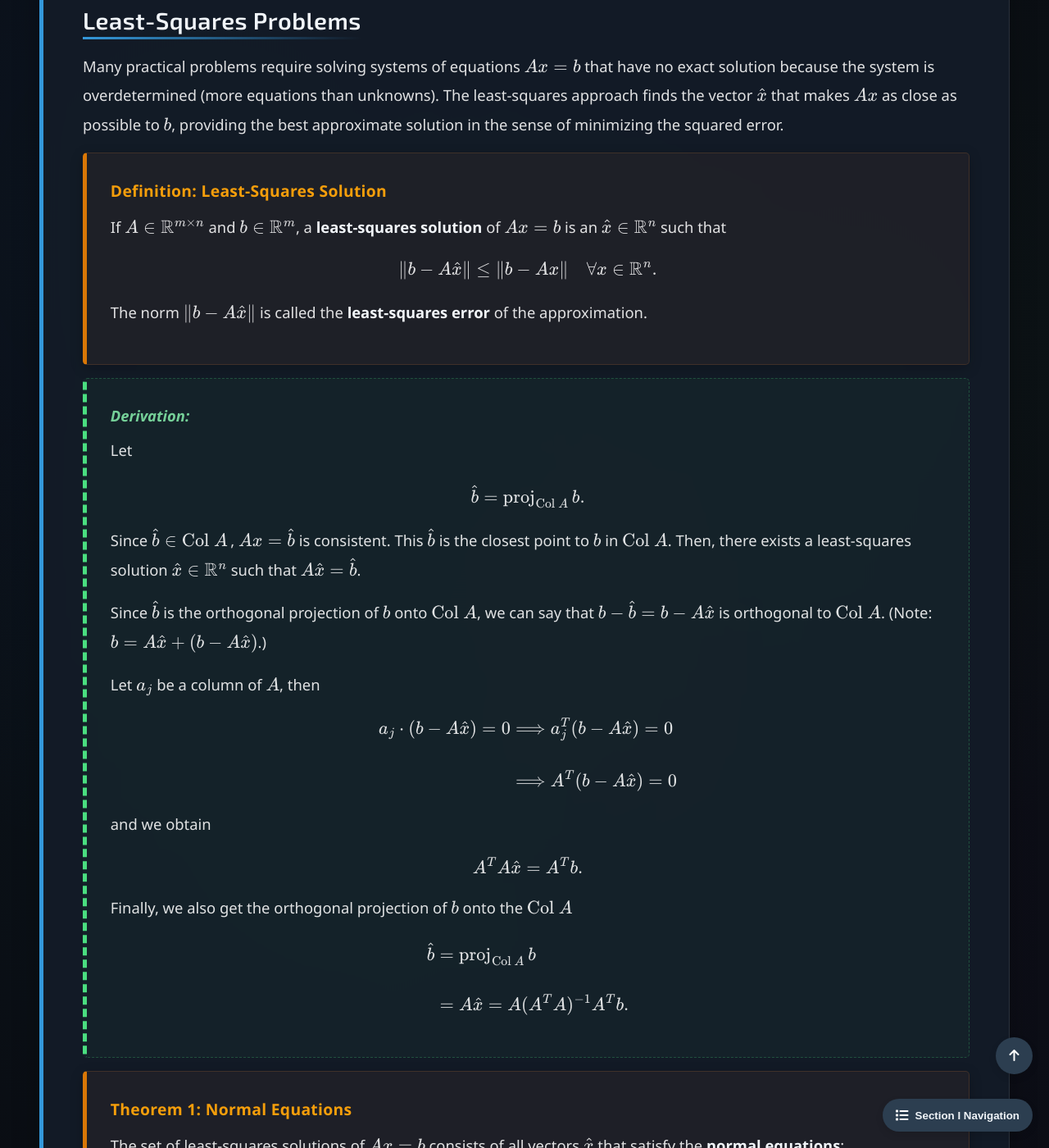
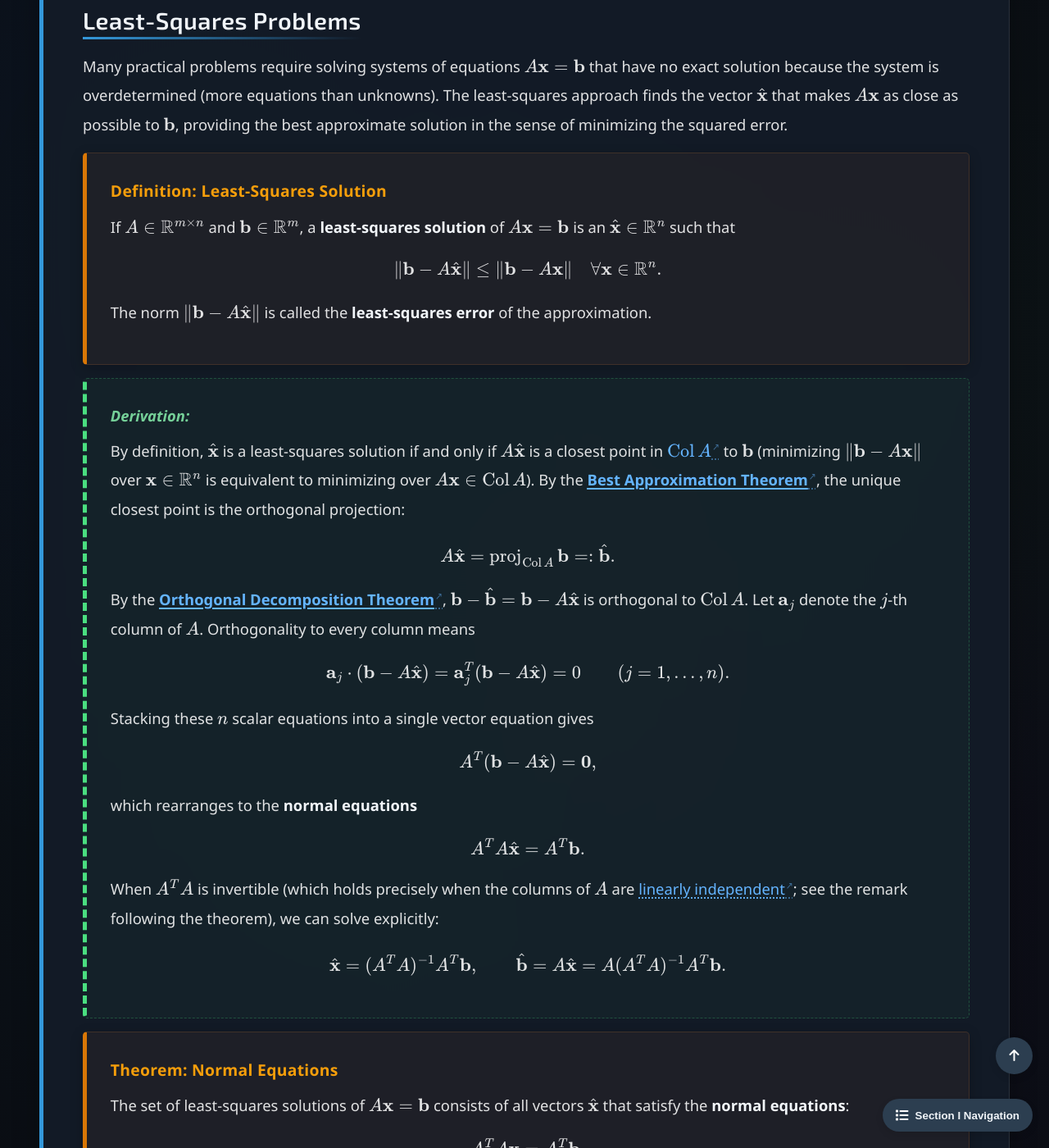
Before and after one commit to Yusukey01/yusukey01.github.io, a Jekyll site: the page built from Mathematics/Linear_algebra/leastsquares.html, in a window 1280 px wide and 1400 px high, scrolled down 712 px. Shown: the whole window at 82% size. Built offline with Jekyll 4.4.1, drawn with Linux system fonts in a browser that asks for light colours; some of the changed text lies outside the part shown.

Commit message:
new linalg-8

```diff
--- a/Mathematics/Linear_algebra/leastsquares.html
+++ b/Mathematics/Linear_algebra/leastsquares.html
@@ -30,114 +30,110 @@ uses_python: false
                 <h2>Least-Squares Problems</h2>
 
                  <p>
-                    Many practical problems require solving systems of equations \(Ax = b\) that have no exact solution
+                    Many practical problems require solving systems of equations \(A\mathbf{x} = \mathbf{b}\) that have no exact solution
                     because the system is overdetermined (more equations than unknowns). The least-squares approach finds
-                    the vector \(\hat{x}\) that makes \(Ax\) as close as possible to \(b\), providing the best approximate
+                    the vector \(\hat{\mathbf{x}}\) that makes \(A\mathbf{x}\) as close as possible to \(\mathbf{b}\), providing the best approximate
                     solution in the sense of minimizing the squared error.
                 </p>
 
-                <div class="theorem">
+                <div class="theorem" id="D-least_squares_solution">
                     <span class="theorem-title">Definition: Least-Squares Solution</span>
                     <p>
-                        If \(A \in \mathbb{R}^{m \times n}\) and \(b \in \mathbb{R}^m\), a <strong>least-squares solution</strong> of
-                        \(Ax = b\) is an \(\hat{x} \in \mathbb{R}^n\) such that
+                        If \(A \in \mathbb{R}^{m \times n}\) and \(\mathbf{b} \in \mathbb{R}^m\), a <strong>least-squares solution</strong> of
+                        \(A\mathbf{x} = \mathbf{b}\) is an \(\hat{\mathbf{x}} \in \mathbb{R}^n\) such that
                         \[
-                        \| b - A\hat{x} \| \leq \| b - Ax \| \quad \forall x \in \mathbb{R}^n.
+                        \| \mathbf{b} - A\hat{\mathbf{x}} \| \leq \| \mathbf{b} - A\mathbf{x} \| \quad \forall \mathbf{x} \in \mathbb{R}^n.
                         \]
-                        The norm \(\| b - A\hat{x} \|\) is called the <strong>least-squares error</strong> of the approximation.
+                        The norm \(\| \mathbf{b} - A\hat{\mathbf{x}} \|\) is called the <strong>least-squares error</strong> of the approximation.
                     </p>
                 </div>
 
                 <div class="proof">
                     <span class="proof-title">Derivation:</span>
                     <p>
-                        Let
+                        By definition, \(\hat{\mathbf{x}}\) is a least-squares solution if and only if \(A\hat{\mathbf{x}}\) is a closest point in <a href="vectorspaces.html#D-column_space" class="ref-link"><strong>\(\operatorname{Col} A\)</strong></a> to \(\mathbf{b}\) (minimizing \(\|\mathbf{b} - A\mathbf{x}\|\) over \(\mathbf{x} \in \mathbb{R}^n\) is equivalent to minimizing over \(A\mathbf{x} \in \operatorname{Col} A\)). By the <a href="orthogonality.html#T-best_approximation" class="ref-link"><strong>Best Approximation Theorem</strong></a>, the unique closest point is the orthogonal projection:
                         \[
-                        \hat{b} = \text{proj}_{\text{Col }A} \, b.
-                        \]
-                        Since \(\hat{b} \in \text{Col }A \,\), \(Ax = \hat{b}\) is consistent.
-                        This \(\hat{b}\) is the closest point to \(b\) in \(\text{Col }A\).
-                        Then, there exists a least-squares solution \(\hat{x} \in \mathbb{R}^n\) such that \(A\hat{x} = \hat{b}\).
-                    </p>
-
-                    <p>
-                        Since \(\hat{b}\) is the orthogonal projection of \(b\) onto \(\text{Col }A\), we can say that \(b - \hat{b} = b - A\hat{x}\)
-                        is orthogonal to \(\text{Col }A \). (Note: \(b = A\hat{x} + (b - A\hat{x})\).)
-                    </p>
-                    <p>
-                        Let \(a_j\) be a column of \(A\), then
-                        \[
-                        \begin{align*}
-                        a_j \cdot (b-A\hat{x}) = 0
-                                &\Longrightarrow a_j^T(b-A\hat{x}) = 0 \\\\
-                                &\Longrightarrow A^T (b-A\hat{x}) = 0
-                        \end{align*}
-                        \]
-                        and we obtain
-                        \[
-                        A^TA\hat{x} = A^Tb.
+                        A\hat{\mathbf{x}} = \operatorname{proj}_{\operatorname{Col} A} \mathbf{b} =: \hat{\mathbf{b}}.
                         \]
                     </p>
                     <p>
-                        Finally, we also get the orthogonal projection of \(b\) onto the \(\text{Col } A\)
+                        By the <a href="orthogonality.html#T-orthogonal_decomposition" class="ref-link"><strong>Orthogonal Decomposition Theorem</strong></a>, \(\mathbf{b} - \hat{\mathbf{b}} = \mathbf{b} - A\hat{\mathbf{x}}\) is orthogonal to \(\operatorname{Col} A\). Let \(\mathbf{a}_j\) denote the \(j\)-th column of \(A\). Orthogonality to every column means
                         \[
-                        \begin{align*}
-                        \hat{b} &= \text{proj}_{\text{Col }A} \, b  \\\\
-                                &= A\hat{x} = A(A^TA)^{-1}A^Tb.
-                        \end{align*}
+                        \mathbf{a}_j \cdot (\mathbf{b} - A\hat{\mathbf{x}}) = \mathbf{a}_j^T(\mathbf{b} - A\hat{\mathbf{x}}) = 0 \qquad (j = 1, \ldots, n).
+                        \]
+                        Stacking these \(n\) scalar equations into a single vector equation gives
+                        \[
+                        A^T(\mathbf{b} - A\hat{\mathbf{x}}) = \mathbf{0},
+                        \]
+                        which rearranges to the <strong>normal equations</strong>
+                        \[
+                        A^T A \hat{\mathbf{x}} = A^T \mathbf{b}.
+                        \]
+                    </p>
+                    <p>
+                        When \(A^TA\) is invertible (which holds precisely when the columns of \(A\) are <a href="linear_equations.html#D-linear_independence" class="ref-link">linearly independent</a>; see the remark following the theorem), we can solve explicitly:
+                        \[
+                        \hat{\mathbf{x}} = (A^TA)^{-1}A^T\mathbf{b},
+                        \qquad
+                        \hat{\mathbf{b}} = A\hat{\mathbf{x}} = A(A^TA)^{-1}A^T\mathbf{b}.
                         \]
                     </p>
                 </div>
 
                <div class="theorem" id="T-normal_equations">
-                    <span class="theorem-title">Theorem 1: Normal Equations</span>
+                    <span class="theorem-title">Theorem: Normal Equations</span>
                     <p>
-                        The set of least-squares solutions of \(Ax = b\) consists of all vectors \(\hat{x}\) that satisfy
+                        The set of least-squares solutions of \(A\mathbf{x} = \mathbf{b}\) consists of all vectors \(\hat{\mathbf{x}}\) that satisfy
                         the <strong>normal equations</strong>:
                         \[
-                        A^TAx = A^Tb.
+                        A^TA\mathbf{x} = A^T\mathbf{b}.
                         \]
                         If the columns of \(A\) are linearly independent, then \(A^TA\) is invertible and the unique
                         least-squares solution is:
                         \[
-                        \hat{x} = (A^TA)^{-1}A^Tb.
+                        \hat{\mathbf{x}} = (A^TA)^{-1}A^T\mathbf{b}.
                         \]
                     </p>
                 </div>
 
+                <div class="proof">
+                    <span class="proof-title">Remark: Why linear independence of columns makes \(A^TA\) invertible.</span>
+                    <p>
+                        Suppose \(A^TA\mathbf{x} = \mathbf{0}\). Multiplying on the left by \(\mathbf{x}^T\) gives
+                        \[
+                        \mathbf{x}^T A^T A \mathbf{x} = (A\mathbf{x})^T (A\mathbf{x}) = \|A\mathbf{x}\|^2 = 0,
+                        \]
+                        so \(A\mathbf{x} = \mathbf{0}\). When the columns of \(A\) are <a href="linear_equations.html#D-linear_independence" class="ref-link">linearly independent</a>, the only solution of \(A\mathbf{x} = \mathbf{0}\) is \(\mathbf{x} = \mathbf{0}\). Hence the <a href="vectorspaces.html#D-null_space" class="ref-link">null space</a> \(\operatorname{Nul}(A^TA) = \{\mathbf{0}\}\), so \(A^TA\) is invertible by the <a href="determinants.html#T-invertible_matrix_theorem" class="ref-link"><strong>Invertible Matrix Theorem</strong></a>.
+                    </p>
+                </div>
 
                  <div class="proof">
                     <span class="proof-title">QR Factorization Method:</span>
                     <p>
-                        In practice, computing \(A^TA\) makes relatively large errors in \(\hat{x}\). Instead, the <strong>QR factorization</strong>
-                        gives us more reliable result. Let \(A = QR\). Then
+                        In practice, forming \(A^TA\) amplifies numerical errors (see the Computational Insight below). The <a href="orthogonality.html#T-qr_factorization" class="ref-link"><strong>QR factorization</strong></a> gives a more stable route. Assuming the columns of \(A\) are linearly independent, write \(A = QR\) where \(Q\) has orthonormal columns (\(Q^TQ = I\)) and \(R\) is upper triangular and invertible with positive diagonal.
+                    </p>
+                    <p>
+                        Substituting into the normal equations \(A^TA\hat{\mathbf{x}} = A^T\mathbf{b}\),
                         \[
-                        \begin{align*}
-                        \hat{x} &= (R^TQ^TQR)^{-1}(R^TQ^T)b  \\\\
-                                &= (R^TR)^{-1}(R^TQ^T)b.  \tag{1}
-                        \end{align*}
+                        (QR)^T(QR)\hat{\mathbf{x}} = (QR)^T\mathbf{b}
+                        \;\Longrightarrow\;
+                        R^T \underbrace{Q^TQ}_{=\,I} R \hat{\mathbf{x}} = R^T Q^T \mathbf{b}
+                        \;\Longrightarrow\;
+                        R^T R \hat{\mathbf{x}} = R^T Q^T \mathbf{b}.
                         \]
-                        On the other hand,
+                        Since \(R\) is invertible, so is \(R^T\); multiplying both sides by \((R^T)^{-1}\) yields
                         \[
-                        \begin{align*}
-                        A\hat{x} = b &\Longrightarrow Q^TQR\hat{x} = Q^Tb  \\\\
-                                    &\Longrightarrow  R\hat{x} = Q^Tb  \\\\
-                                    &\Longrightarrow \hat{x} = R^{-1}Q^Tb. \\\\
-                        \end{align*}
+                        R \hat{\mathbf{x}} = Q^T \mathbf{b},
                         \]
-                        Comparing with (1),
+                        and hence
                         \[
-                        (R^TR)^{-1}R^T = R^{-1}.
+                        \hat{\mathbf{x}} = R^{-1} Q^T \mathbf{b}.
                         \]
                     </p>
                     <p>
-                        Thus, the unique least-squares solution can be generated by
-                        \[
-                        \hat{x} = R^{-1}Q^Tb.
-                        \]
                         Note:<br>
-                        In practice, we solve \(R\hat{x} = Q^Tb\) by back-substitution rather than computing \(R^{-1}\) explicitly,
-                        which is much faster and more stable.
+                        In practice, one solves \(R\hat{\mathbf{x}} = Q^T\mathbf{b}\) by back-substitution rather than computing \(R^{-1}\) explicitly,
+                        which is much faster and more numerically stable.
                     </p>
                 </div>
 
@@ -156,7 +152,7 @@ uses_python: false
                 <h2>Moore-Penrose Pseudo-inverse (\(A^\dagger\))</h2>
 
                  <p>
-                    While the normal equations \(A^TA\hat{x} = A^Tb\) provide a theoretical solution to least-squares
+                    While the normal equations \(A^TA\hat{\mathbf{x}} = A^T\mathbf{b}\) provide a theoretical solution to least-squares
                     problems, they have serious practical and theoretical limitations. The Moore-Penrose pseudo-inverse
                     provides a unified framework that handles all cases—including singular, underdetermined, and
                     ill-conditioned systems with numerical stability and a unique solution guarantee.
@@ -173,11 +169,11 @@ uses_python: false
                         the <strong>condition number</strong> \(\kappa(A)\) measures a matrix's numerical sensitivity.
                         The problem is that \(\kappa(A^TA) = \kappa(A)^2\). This squaring of the condition number is catastrophic. A moderately
                         ill-conditioned problem (e.g., \(\kappa(A) = 10^5\)) becomes a hopelessly unstable one (\(\kappa(A^TA) = 10^{10}\)).
-                        This guarantees that solving for \(\hat{x}\) by computing \((A^TA)^{-1}\) will have a large numerical error.
+                        This guarantees that solving for \(\hat{\mathbf{x}}\) by computing \((A^TA)^{-1}\) will have a large numerical error.
                     </li>
                 </ol><br>
 
-                <div class="theorem">
+                <div class="theorem" id="D-moore_penrose_pseudoinverse">
                     <span class="theorem-title">Definition: Moore-Penrose Pseudo-inverse</span>
                     <p>
                         For any matrix \(A \in \mathbb{R}^{m \times n}\), the <strong>Moore-Penrose pseudo-inverse</strong>
@@ -186,33 +182,33 @@ uses_python: false
                     <ol style="padding-left: 40px;">
                         <li>\(A A^\dagger A = A\) &nbsp;&nbsp; (reconstruction property)</li>
                         <li>\(A^\dagger A A^\dagger = A^\dagger\) &nbsp;&nbsp; (weak inverse property)</li>
-                        <li>\((A A^\dagger)^T = A A^\dagger\) &nbsp;&nbsp; (\(AA^\dagger\) is the symmetric projection onto \(\text{Col }A\))</li>
-                        <li>\((A^\dagger A)^T = A^\dagger A\) &nbsp;&nbsp; (\(A^\dagger A\) is the symmetric projection onto \(\text{Row }A\))</li>
+                        <li>\((A A^\dagger)^T = A A^\dagger\) &nbsp;&nbsp; (\(AA^\dagger\) is the symmetric projection onto \(\operatorname{Col} A\))</li>
+                        <li>\((A^\dagger A)^T = A^\dagger A\) &nbsp;&nbsp; (\(A^\dagger A\) is the symmetric projection onto \(\operatorname{Row} A\))</li>
                     </ol>
                 </div>
 
                 <p>
-                    The reason why this unique matrix is so powerful is that the vector \(\hat{x} = A^\dagger b\) is <em>always</em> the
-                    <strong>unique minimum-norm least-squares solution</strong> to \(Ax=b\). This means \(\hat{x}\) simultaneously
+                    The reason why this unique matrix is so powerful is that the vector \(\hat{\mathbf{x}} = A^\dagger \mathbf{b}\) is <em>always</em> the
+                    <strong>unique minimum-norm least-squares solution</strong> to \(A\mathbf{x} = \mathbf{b}\). This means \(\hat{\mathbf{x}}\) simultaneously
                     satisfies two conditions:
                 </p>
 
-                <div class="theorem">
-                    <span class="theorem-title">Theorem 2: Minimum-Norm Least-Squares Solution</span>
+                <div class="theorem" id="T-minimum_norm_least_squares">
+                    <span class="theorem-title">Theorem: Minimum-Norm Least-Squares Solution</span>
 
                     <p>
-                        For any \(A \in \mathbb{R}^{m \times n}\) and \(b \in \mathbb{R}^m\), the vector
-                        \(\hat{x} = A^\dagger b\) is the unique <strong>minimum-norm least-squares solution</strong>
-                        to \(Ax = b\), meaning:
+                        For any \(A \in \mathbb{R}^{m \times n}\) and \(\mathbf{b} \in \mathbb{R}^m\), the vector
+                        \(\hat{\mathbf{x}} = A^\dagger \mathbf{b}\) is the unique <strong>minimum-norm least-squares solution</strong>
+                        to \(A\mathbf{x} = \mathbf{b}\), meaning:
                     </p>
 
                     <ul style="padding-left: 40px;">
                         <li><strong>Least-Squares Property:</strong><br>
-                            \(\hat{x}\) minimizes \(\|Ax - b\|^2\).
+                            \(\hat{\mathbf{x}}\) minimizes \(\|A\mathbf{x} - \mathbf{b}\|^2\).
                         </li>
                         <li><strong>Minimum-Norm Property:</strong><br>
-                            Among all vectors that minimize \(\|Ax - b\|^2\), \(\hat{x}\) has the smallest norm
-                            \(\|\hat{x}\|\).
+                            Among all vectors that minimize \(\|A\mathbf{x} - \mathbf{b}\|^2\), \(\hat{\mathbf{x}}\) has the smallest norm
+                            \(\|\hat{\mathbf{x}}\|\).
                         </li>
                     </ul>
                 </div>
@@ -237,45 +233,45 @@ uses_python: false
                     and an observed response. This is a direct application of the least-squares framework we've developed.
                 </p>
 
-                <div class="theorem">
+                <div class="theorem" id="D-linear_regression_model">
                     <span class="theorem-title">Definition: Linear Regression Model</span>
                     <p>
-                        Given observed data points \(\{(x_i, y_i)\}_{i=1}^n\) where \(x_i \in \mathbb{R}^d\) and
+                        Given observed data points \(\{(\mathbf{x}_i, y_i)\}_{i=1}^n\) where \(\mathbf{x}_i \in \mathbb{R}^d\) and
                         \(y_i \in \mathbb{R}\), the <strong>linear regression model</strong> is:
                         \[
-                        Y = X\beta + \epsilon
+                        \mathbf{Y} = X\boldsymbol{\beta} + \boldsymbol{\epsilon}
                         \]
                         where:
                     </p>
                     <ul style="padding-left: 40px;">
                         <li>\(X \in \mathbb{R}^{n \times d}\) is the <strong>design matrix</strong></li>
-                        <li>\(\beta \in \mathbb{R}^d\) is the <strong>parameter (i.e., weight) vector</strong></li>
-                        <li>\(Y \in \mathbb{R}^n\) is the <strong>observation vector</strong></li>
-                        <li>\(\epsilon = Y - X\beta\) is the <strong>residual vector</strong></li>
+                        <li>\(\boldsymbol{\beta} \in \mathbb{R}^d\) is the <strong>parameter (i.e., weight) vector</strong></li>
+                        <li>\(\mathbf{Y} \in \mathbb{R}^n\) is the <strong>observation vector</strong></li>
+                        <li>\(\boldsymbol{\epsilon} = \mathbf{Y} - X\boldsymbol{\beta}\) is the <strong>residual vector</strong></li>
                     </ul>
                 </div>
 
                 <p>
-                    The dimension \(d\) is the number of features, and \(n\) is the number of data points. The residual \(\epsilon\) is the
+                    The dimension \(d\) is the number of features, and \(n\) is the number of data points. The residual \(\boldsymbol{\epsilon}\) is the
                     "difference" between each observed value \(y_i\) and its corresponding predicted \(y\) value. The <strong>least-squares hyperplane</strong>
-                    represents the set of predicted \(y\) values based on estimated parameters (i.e., weights) \(\hat{\beta}\), and it must satisfy the normal
+                    represents the set of predicted \(y\) values based on estimated parameters (i.e., weights) \(\hat{\boldsymbol{\beta}}\), and it must satisfy the normal
                     equations:
                     \[
-                    X^TX\hat{\beta} = X^TY.
+                    X^TX\hat{\boldsymbol{\beta}} = X^T\mathbf{Y}.
                     \]
                 </p>
 
                 <p>
                     Note:<br>
-                    The linear model is linear in terms of <strong>parameters \(\beta \, \)</strong>, not \(X\). We can choose any non-linear transformation
-                    for each \(x_i\). For example, \(y = \beta_0 + \beta_1 x^2 + \beta_2 \sin(2\pi x)\) is still a linear model. Thus, \(Y\) is modeled as a
-                    <strong>linear combination</strong> of features (i.e., predictors) \(X\) with respect to the coefficients (i.e, weights) \(\beta\).
+                    The linear model is linear in terms of <strong>parameters \(\boldsymbol{\beta}\)</strong>, not \(X\). We can choose any non-linear transformation
+                    for each \(\mathbf{x}_i\). For example, \(y = \beta_0 + \beta_1 x^2 + \beta_2 \sin(2\pi x)\) is still a linear model. Thus, \(\mathbf{Y}\) is modeled as a
+                    <a href="linear_equations.html#D-linear_combination" class="ref-link"><strong>linear combination</strong></a> of features (i.e., predictors) \(X\) with respect to the coefficients (i.e, weights) \(\boldsymbol{\beta}\).
                 </p>
 
                 <p>
                     There are lots of details we should cover in this topic. We leave it for
                     <a href="../Probability/linear_regression.html">Section III - Probability & Statistics: Linear Regression</a>.
-                    Finally, \(X^TX\) is called a <strong>symmetric matrix</strong>. We will learn about this special matrix
+                    Finally, \(X^TX\) is a <strong>symmetric matrix</strong>. We will learn about this special matrix
                     in the next part.
                 </p>
 
@@ -298,6 +294,7 @@ uses_python: false
         </div>
 
         <script src="/js/main.js"></script>
+        <script src="/js/ref-preview.js"></script>
         <!-- Linear Regression Visualizer -->
         <script src="/js/sec1_p8_linear_regression_visualizer.js"></script>
 
--- a/Mathematics/Linear_algebra/orthogonality.html
+++ b/Mathematics/Linear_algebra/orthogonality.html
@@ -412,14 +412,14 @@ uses_python: false
                 </div>
 
                 <p>
-                    We can also see \(|\lambda| = 1\) directly. Suppose \(\lambda \in \mathbb{R}\) and \(\mathbf{x} \in \mathbb{R}^n\) is a nonzero <a href="eigenvectors.html#D-eigenvalue_eigenvector" class="ref-link"><strong>eigenvector</strong></a> of an orthogonal \(U\). Then
+                    We can also see \(|\lambda| = 1\) directly for real eigenvalues. Suppose \(\lambda \in \mathbb{R}\) and \(\mathbf{x} \in \mathbb{R}^n\) is a nonzero <a href="eigenvectors.html#D-eigenvalue_eigenvector" class="ref-link"><strong>eigenvector</strong></a> of an orthogonal \(U\). Then
                     \[
                     \begin{align*}
                     U\mathbf{x} = \lambda \mathbf{x}  &\Longrightarrow \| U\mathbf{x} \| = |\lambda| \| \mathbf{x} \|  \\
                                     &\Longrightarrow \| \mathbf{x} \| = |\lambda| \| \mathbf{x} \| \qquad \text{(by Property 1 above)}
                     \end{align*}
                     \]
-                    Since \(\| \mathbf{x} \| \neq 0\), we conclude \(|\lambda| = 1\). The same conclusion holds for complex eigenvalues (as in the rotation example, where \(\lambda = \cos\theta \pm i \sin\theta\)): the argument extends verbatim using the Hermitian norm \(\|\mathbf{x}\|^2 = \mathbf{x}^* \mathbf{x}\) and the identity \(U^* U = U^T U = I\) (the entries of \(U\) are real). See the insight box below for the general unitary setting.
+                    Since \(\| \mathbf{x} \| \neq 0\), we conclude \(|\lambda| = 1\). (The rotation example on this page has complex eigenvalues \(\lambda = \cos\theta \pm i\sin\theta\), for which \(|\lambda|=1\) was verified directly. The same conclusion holds for any complex eigenvalue by the unitary extension stated in the insight box below.)
                 </p>
 
                 <div class="insight-box">
```
Also changed, not shown: data/previews.json.
